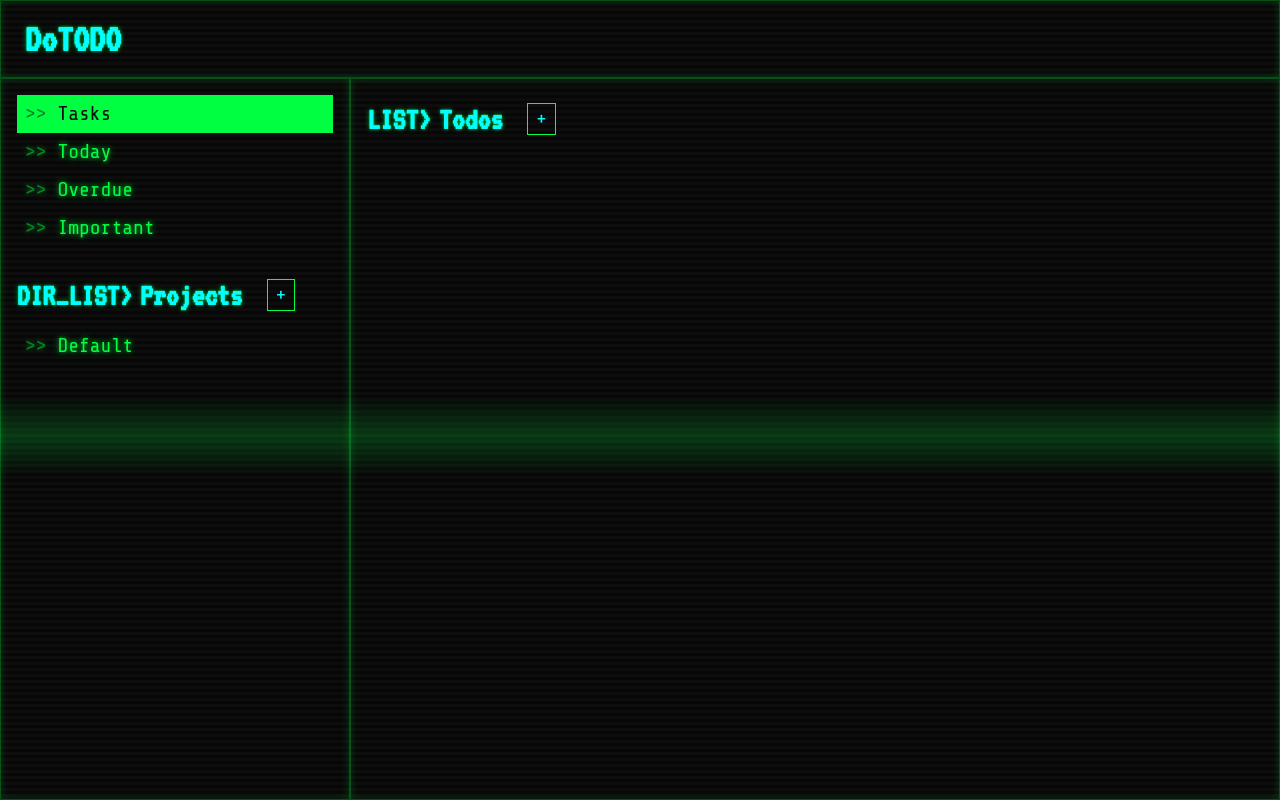
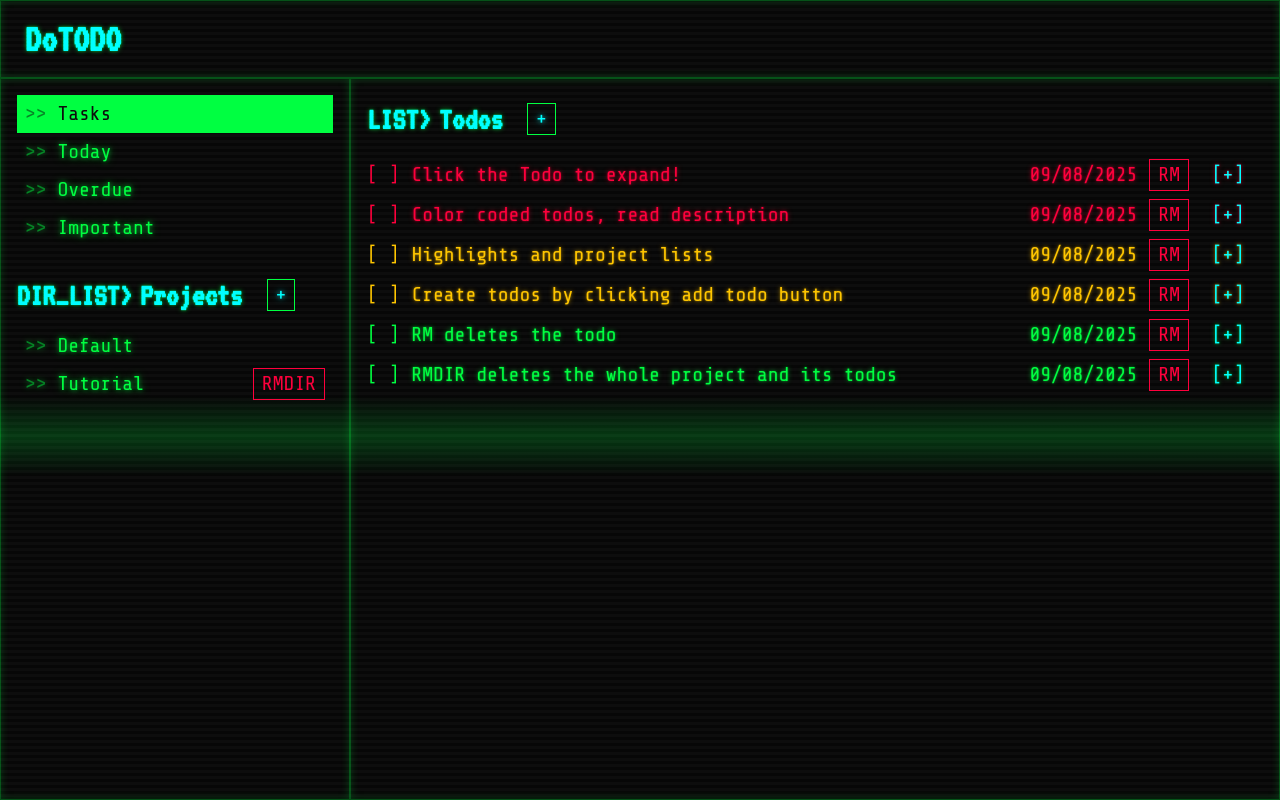
Before and after one commit to RohitBhojak/dotodo, a website built with webpack: page src/template.html in a window 1280 px wide. Built offline with nearby package versions, Linux system fonts and the light colour scheme.

Commit message:
Add tutorial

```diff
--- a/src/css/styles.css
+++ b/src/css/styles.css
@@ -259,6 +259,7 @@ header h1 {
 /* Custom Checkbox Toggle */
 .todo .toggle::before {
   content: "[ ]";
+  white-space: nowrap;
 }
 
 .todo .toggle:hover::before {
@@ -286,6 +287,9 @@ header h1 {
   flex-basis: 100%;
   padding-left: 32px;
   color: var(--accent-color);
+  text-shadow:
+    0 0 2px var(--dim-accent-color),
+    0 0 5px var(--dim-accent-color);
   opacity: 0.9;
   font-size: 0.9em;
 }
@@ -324,6 +328,13 @@ header h1 {
   border: 1px solid var(--text-color);
   padding: 0 8px;
   transition: all 0.2s;
+}
+
+.new-todo,
+.new-project {
+  text-shadow:
+    0 0 4px var(--dim-accent-color),
+    0 0 8px var(--dim-accent-color);
 }
 
 .new-project:hover,
@@ -585,13 +596,6 @@ dialog button[type="submit"] {
     flex-grow: 0;
   }
 
-  .todo .title {
-    max-width: 80px;
-    white-space: nowrap;
-    overflow: hidden;
-    text-overflow: ellipsis;
-  }
-
   .todo-main {
     gap: 8px;
   }
--- a/src/index.js
+++ b/src/index.js
@@ -3,6 +3,7 @@ import setupEvents from "./modules/DOM/events";
 import { getProjectList } from "./modules/utils/storage";
 import App from "./modules/classes/App";
 import Project from "./modules/classes/Project";
+import Todo from "./modules/classes/Todo";
 import { loadProjectList } from "./modules/DOM/loadProjectList";
 import { loadTodoList } from "./modules/DOM/loadTodoList";
 
@@ -11,7 +12,7 @@ const app = new App();
 // Load projects from storage on startup
 document.addEventListener("DOMContentLoaded", handleDOMContentLoaded);
 
-setupEvents(app);
+setupEvents();
 
 // export app instance
 export default app;
@@ -19,6 +20,7 @@ export default app;
 function handleDOMContentLoaded() {
   // Get project list from storage
   const projectList = getProjectList();
+  console.log(projectList);
   // Alert if storage is unavailable
   if (projectList === false) {
     alert("Storage Unavailable, data will not be saved");
@@ -26,6 +28,7 @@ function handleDOMContentLoaded() {
   // Create default project if storage is unavailable or no projects exist
   if (!projectList || projectList.length === 0) {
     app.addProject(new Project("Default"));
+    populateAppWithTutorial();
   } else {
     // Initialize projects from storage
     projectList.forEach((project) =>
@@ -38,3 +41,85 @@ function handleDOMContentLoaded() {
   const active = document.querySelector(".active");
   loadTodoList(active.textContent, app);
 }
+
+function populateAppWithTutorial() {
+  const today = new Date();
+  const tutorial = new Project("Tutorial");
+  let id = 0;
+  tutorial.addTodo;
+  tutorial.addTodo(
+    new Todo(
+      "Tutorial",
+      "Click the Todo to expand!",
+      "This is a tutorial to get you started.\
+      This is the description and it expands and cotllapses on clicking the todo.\
+      Click the [] toggle it done.",
+      today,
+      "high",
+      false,
+      id++,
+    ),
+  );
+  tutorial.addTodo(
+    new Todo(
+      "Tutorial",
+      "Color coded todos, read description",
+      "High Priority tasks are highlighted in red.\
+      Medium priority tasks are highlighted in yellow.\
+      Low priority tasks are highlighted in green.",
+      today,
+      "high",
+      false,
+      id++,
+    ),
+  );
+  tutorial.addTodo(
+    new Todo(
+      "Tutorial",
+      "Highlights and project lists",
+      "Highlights curate todos from all projects.\
+      Projects contain todo lists, click the add button to create new projects",
+      today,
+      "medium",
+      false,
+      id++,
+    ),
+  );
+  tutorial.addTodo(
+    new Todo(
+      "Tutorial",
+      "Create todos by clicking add todo button",
+      "Todos are created inside the selected project.\
+      If a highlight is active, then project will be created inside default",
+      today,
+      "medium",
+      false,
+      id++,
+    ),
+  );
+  tutorial.addTodo(
+    new Todo(
+      "Tutorial",
+      "RM deletes the todo",
+      "Click the button to delete the todo",
+      today,
+      "low",
+      false,
+      id++,
+    ),
+  );
+  tutorial.addTodo(
+    new Todo(
+      "Tutorial",
+      "RMDIR deletes the whole project and its todos",
+      "Delete the tutorial project after you are done reading the tutorial\
+      Default project cannot be deleted",
+      today,
+      "low",
+      false,
+      id++,
+    ),
+  );
+
+  app.addProject(tutorial);
+}
--- a/src/modules/DOM/events.js
+++ b/src/modules/DOM/events.js
@@ -74,6 +74,7 @@ function handleToggleTodo(event) {
 
   app.toggleTodoFromProject(parent, id);
   todo.classList.toggle("done");
+  console.log(app);
 }
 
 function handleExpandTodo(event) {
--- a/src/modules/classes/Todo.js
+++ b/src/modules/classes/Todo.js
@@ -1,7 +1,15 @@
 export default class Todo {
-  constructor(parent, title, description, dueDate, priority, isDone = false) {
+  constructor(
+    parent,
+    title,
+    description,
+    dueDate,
+    priority,
+    isDone = false,
+    id = Date.now(),
+  ) {
     this.parent = parent;
-    this.id = Date.now(); // Todo ID
+    this.id = id; // Todo ID
     this.title = title;
     this.description = description;
     this.dueDate = dueDate;
```
